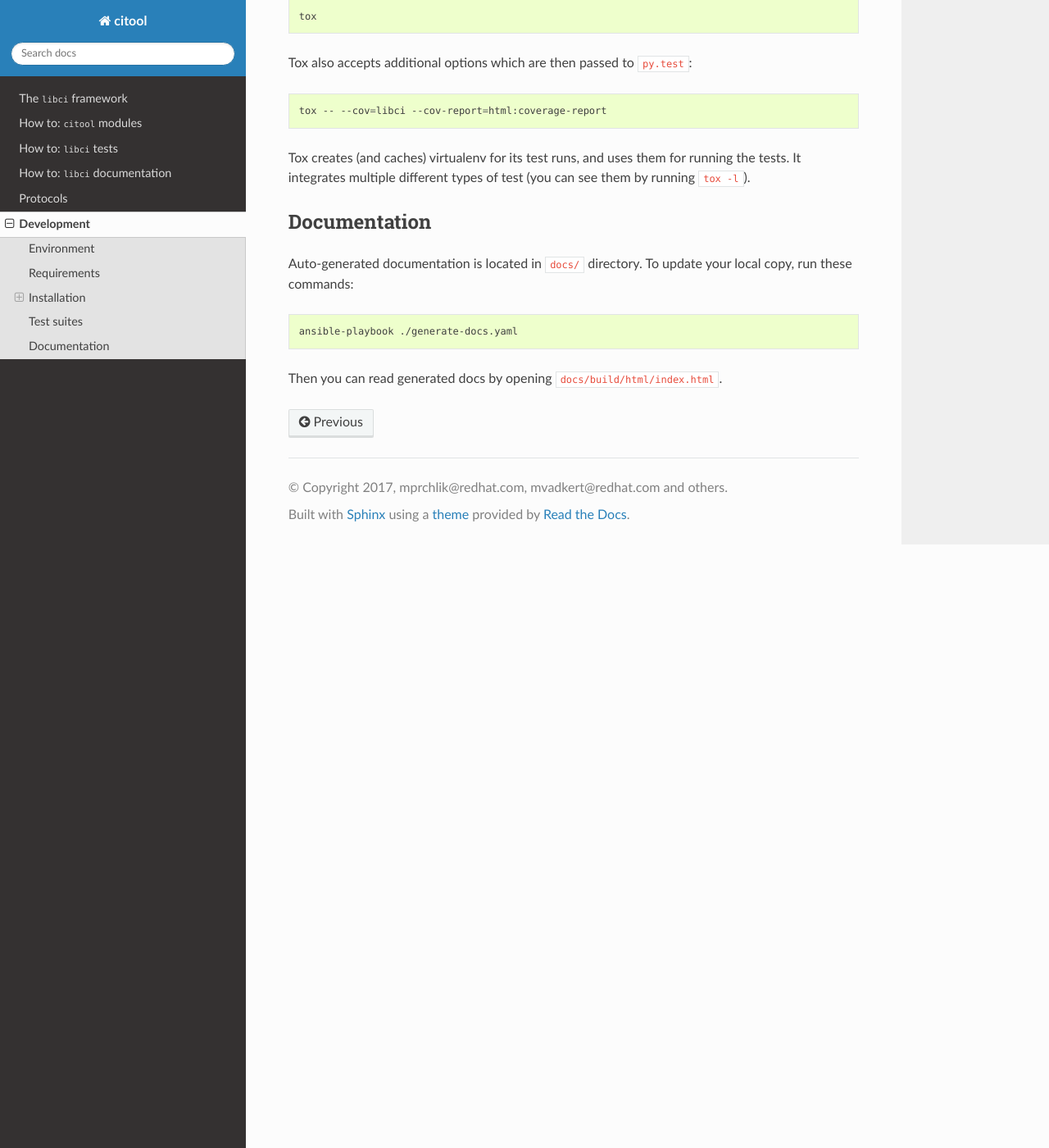
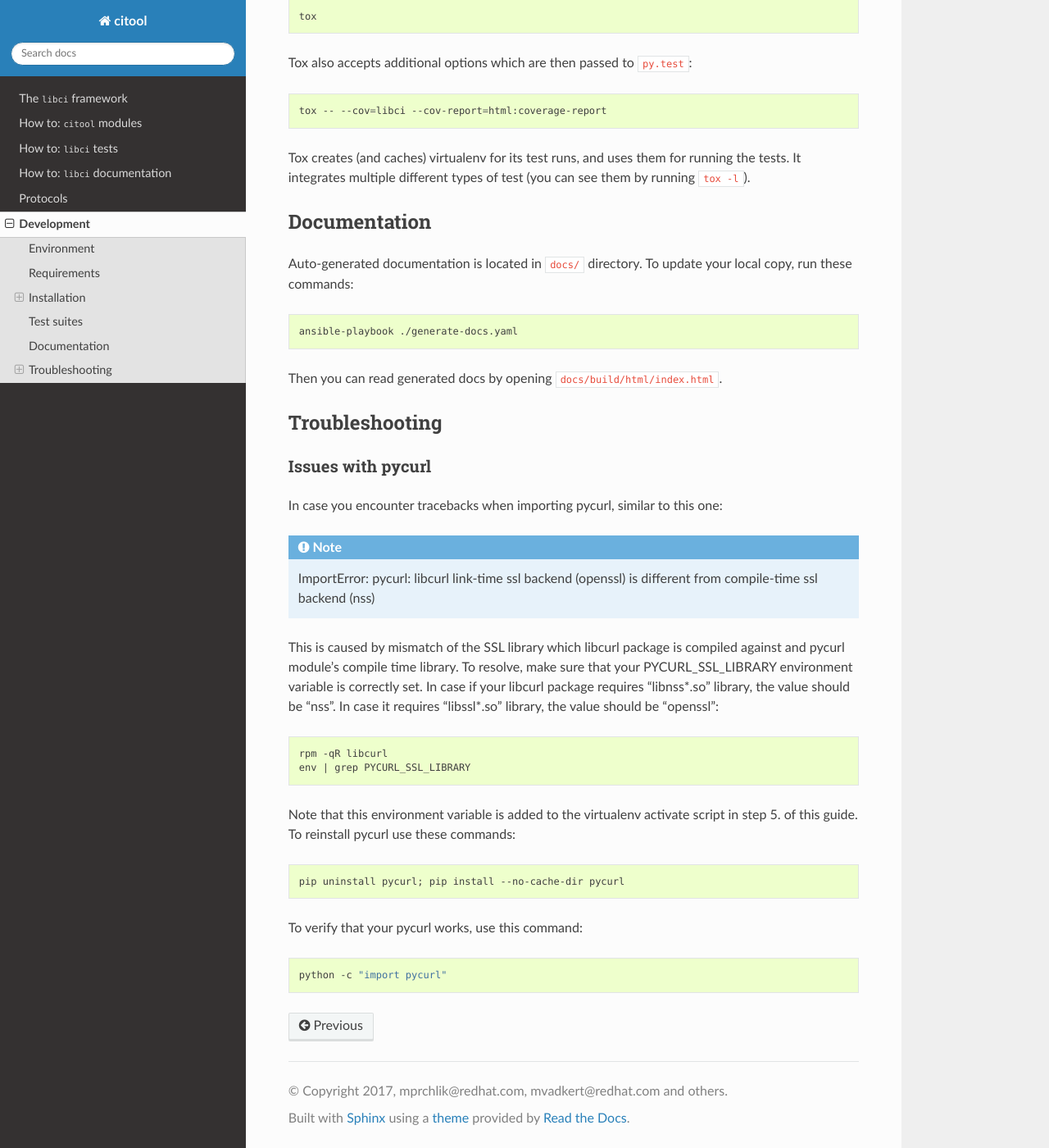
Before and after one commit to guy9050/gluetool, a Sphinx documentation site: the page built from docs/source/DEVELOPMENT.rst, in a window 1280 px wide and 1400 px high, scrolled down 3480 px. Shown: the whole window at 82% size. Built offline with Sphinx 7.4.7 and the Read the Docs theme 2.0.0, drawn with Linux system fonts in a browser that asks for light colours; pages that are not in the unit, such as notebooks, are missing from menus.

Commit message:
DEVELOPMENT.rst: improve pycurl installation
Note that Fedora27+ switched back to openssl backend:

   https://fedoraproject.org/wiki/Changes/libcurlBackToOpenSSL

This patch improves the docs, make sure correct env var is passed to tox
and improve inject-extra-requirements.yml playbook to deal with this.

Signed-off-by: Miroslav Vadkerti <mvadkert@redhat.com>

```diff
--- a/docs/source/DEVELOPMENT.rst
+++ b/docs/source/DEVELOPMENT.rst
@@ -203,6 +203,7 @@ Tox creates (and caches) virtualenv for its test runs, and uses them for
 running the tests. It integrates multiple different types of test (you
 can see them by running ``tox -l``).
 
+
 Documentation
 -------------
 
@@ -214,3 +215,35 @@ update your local copy, run these commands:
     ansible-playbook ./generate-docs.yaml
 
 Then you can read generated docs by opening ``docs/build/html/index.html``.
+
+
+Troubleshooting
+---------------
+
+Issues with pycurl
+~~~~~~~~~~~~~~~~~~
+
+In case you encounter tracebacks when importing pycurl, similar to this one:
+
+.. note::
+
+    ImportError: pycurl: libcurl link-time ssl backend (openssl) is different from compile-time ssl backend (nss)
+
+This is caused by mismatch of the SSL library which libcurl package is compiled against and pycurl module's compile time library. To resolve, make sure that your PYCURL_SSL_LIBRARY environment variable is correctly set. In case if your libcurl package requires "libnss*.so" library, the value should be "nss". In case it requires "libssl*.so" library, the value should be "openssl":
+
+.. code-block:: bash
+
+    rpm -qR libcurl
+    env | grep PYCURL_SSL_LIBRARY
+
+Note that this environment variable is added to the virtualenv activate script in step 5. of this guide. To reinstall pycurl use these commands:
+
+.. code-block:: bash
+
+    pip uninstall pycurl; pip install --no-cache-dir pycurl
+
+To verify that your pycurl works, use this command:
+
+.. code-block:: bash
+
+    python -c "import pycurl"
```
Also changed, not shown: inject-extra-requirements.yml (+11 -0 lines), 1 other file.
